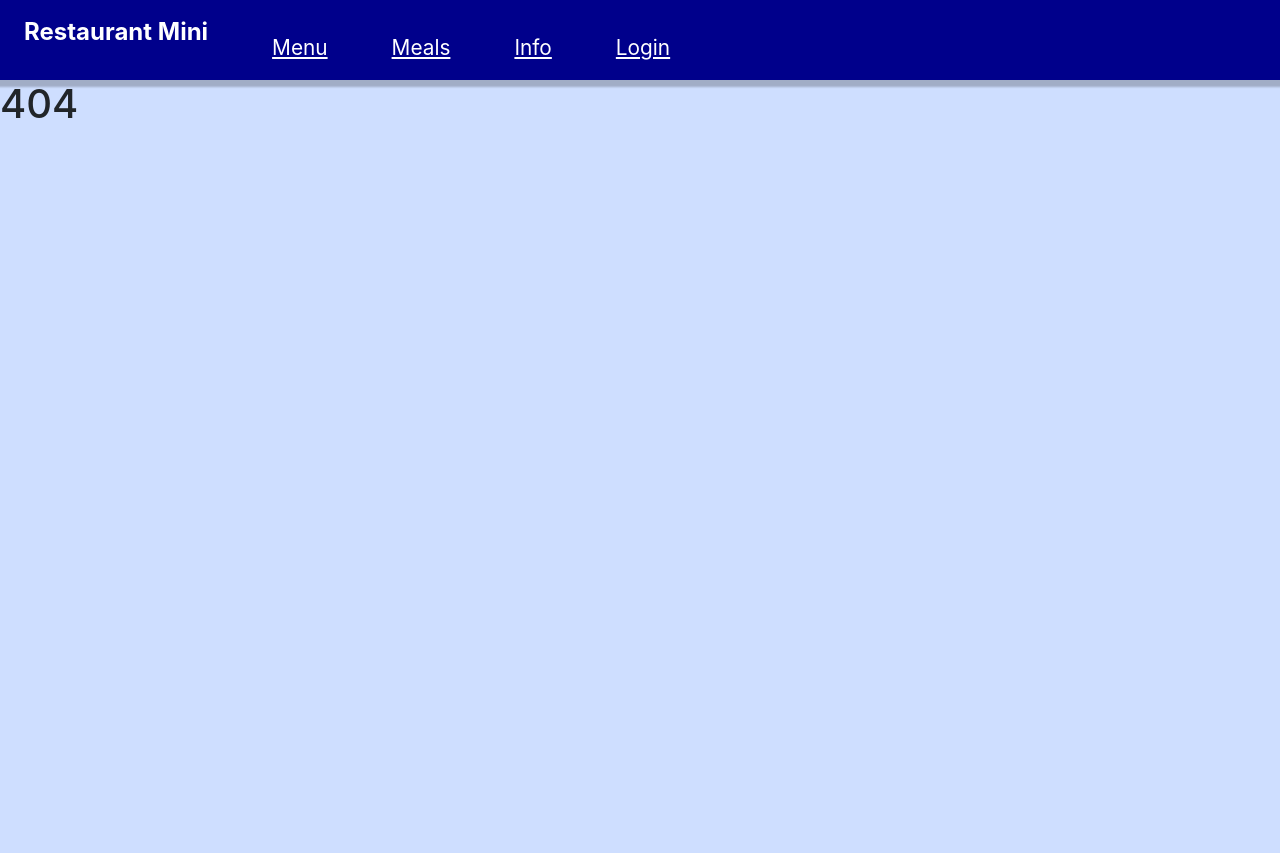
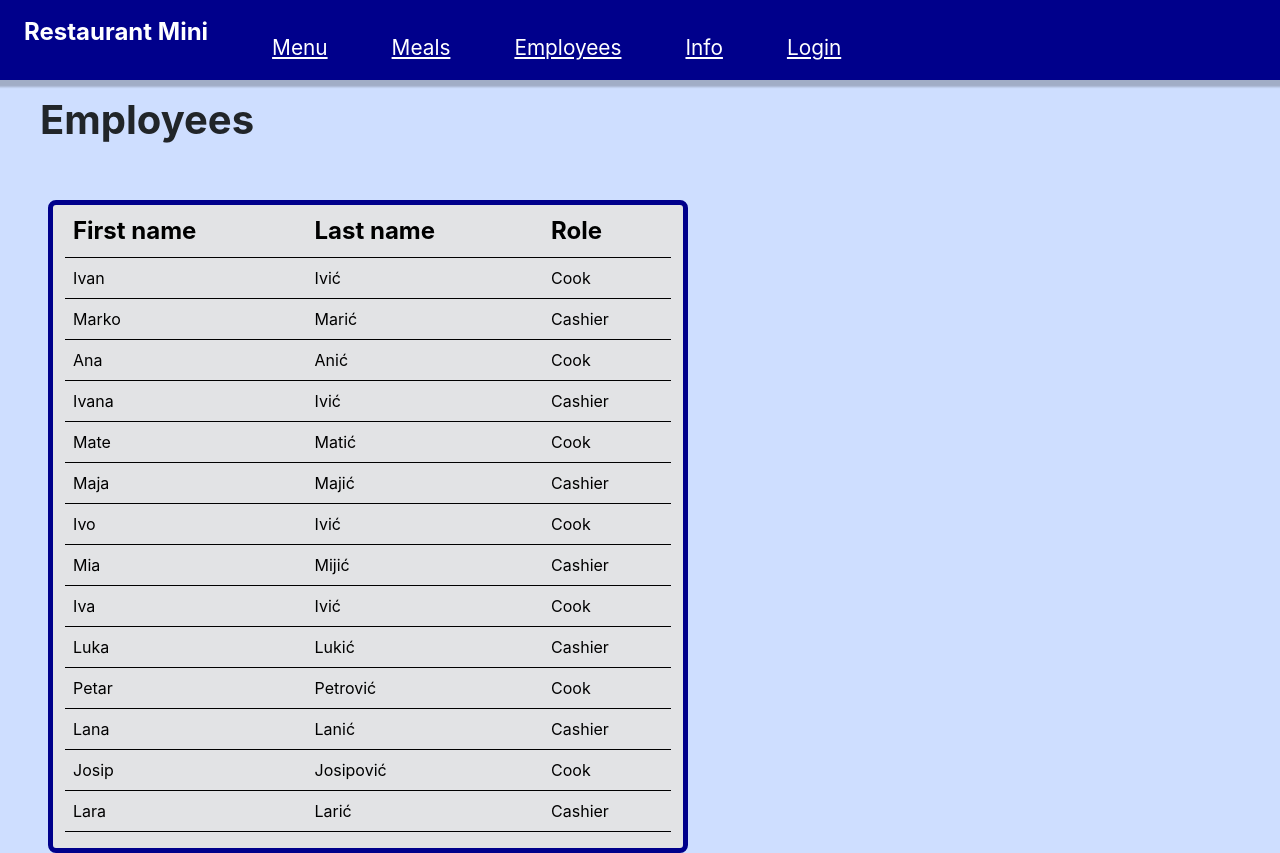
Before and after one commit to mateod062/restaurant-menu, a React (Create React App) app: page /employees in a window 1280 px wide. Before the commit this address had no page. Before the commit the page ends 800 px from the top, so only its background shows below. Built offline with nearby package versions, Linux system fonts and the light colour scheme.

Commit message:
creating employees page, editing navbar and adding employees route

```diff
--- a/src/App.js
+++ b/src/App.js
@@ -6,6 +6,7 @@ import Login from "./page/login/Login";
 import Meals from "./page/meals/Meals";
 import NoPage from "./page/nopage/NoPage";
 import NavBar from "./component/navbar/NavBar";
+import Employees from "./page/employees/Employees";
 
 function App() {
   return (
@@ -32,6 +33,7 @@ function App() {
             <Route path="info" element={<Info />} />
             <Route path="login" element={<Login />} />
             <Route path="meals" element={<Meals />} />
+            <Route path={"employees"} element={<Employees />} />
             <Route path={"*"} element={<NoPage />} />
           </Route>
         </Routes>
--- a/src/component/navbar/NavBar.js
+++ b/src/component/navbar/NavBar.js
@@ -15,6 +15,9 @@ const NavBar = () => {
                 <Link to="/meals">Meals</Link>
               </li>
               <li>
+                <Link to="/employees">Employees</Link>
+              </li>
+              <li>
                 <Link to="/info">Info</Link>
               </li>
               <li>
--- /dev/null
+++ b/src/page/employees/Employees.css
@@ -0,0 +1,15 @@
+th {
+    font-size: 1.5rem !important;
+}
+
+td {
+    font-size: 1rem !important;
+}
+
+tr {
+    border-bottom-color: black !important;
+}
+
+thead {
+    background-color: darkblue !important;
+}
--- /dev/null
+++ b/src/page/employees/Employees.js
@@ -0,0 +1,49 @@
+import Content from "../../component/common/content/Content";
+import "./Employees.css"
+
+export default function Employees() {
+
+    const employees = [
+        ["Ivan", "Ivić", "Cook"],
+        ["Marko", "Marić", "Cashier"],
+        ["Ana", "Anić", "Cook"],
+        ["Ivana", "Ivić", "Cashier"],
+        ["Mate", "Matić", "Cook"],
+        ["Maja", "Majić", "Cashier"],
+        ["Ivo", "Ivić", "Cook"],
+        ["Mia", "Mijić", "Cashier"],
+        ["Iva", "Ivić", "Cook"],
+        ["Luka", "Lukić", "Cashier"],
+        ["Petar", "Petrović", "Cook"],
+        ["Lana", "Lanić", "Cashier"],
+        ["Josip", "Josipović", "Cook"],
+        ["Lara", "Larić", "Cashier"],
+    ]; /*Hardcoded employees*/
+
+    return (
+        <Content subtitle={"Employees"}>
+            <div className={"container rounded-3 border border-5 border-darkblue bg-secondary-subtle w-50 ms-5 my-5"}>
+                <table className={"table"}>
+                    <thead>
+                    <tr className={"table-secondary"}>
+                        <th scope={"col"}>First name</th>
+                        <th scope={"col"}>Last name</th>
+                        <th scope={"col"}>Role</th>
+                    </tr>
+                    </thead>
+                    <tbody>
+                    {employees.map((employee, index) => {
+                        return (
+                            <tr key={index} className={"table-secondary"}>
+                                <td>{employee[0]}</td>
+                                <td>{employee[1]}</td>
+                                <td>{employee[2]}</td>
+                            </tr>
+                        )
+                    })}
+                    </tbody>
+                </table>
+            </div>
+        </Content>
+    )
+}
```
